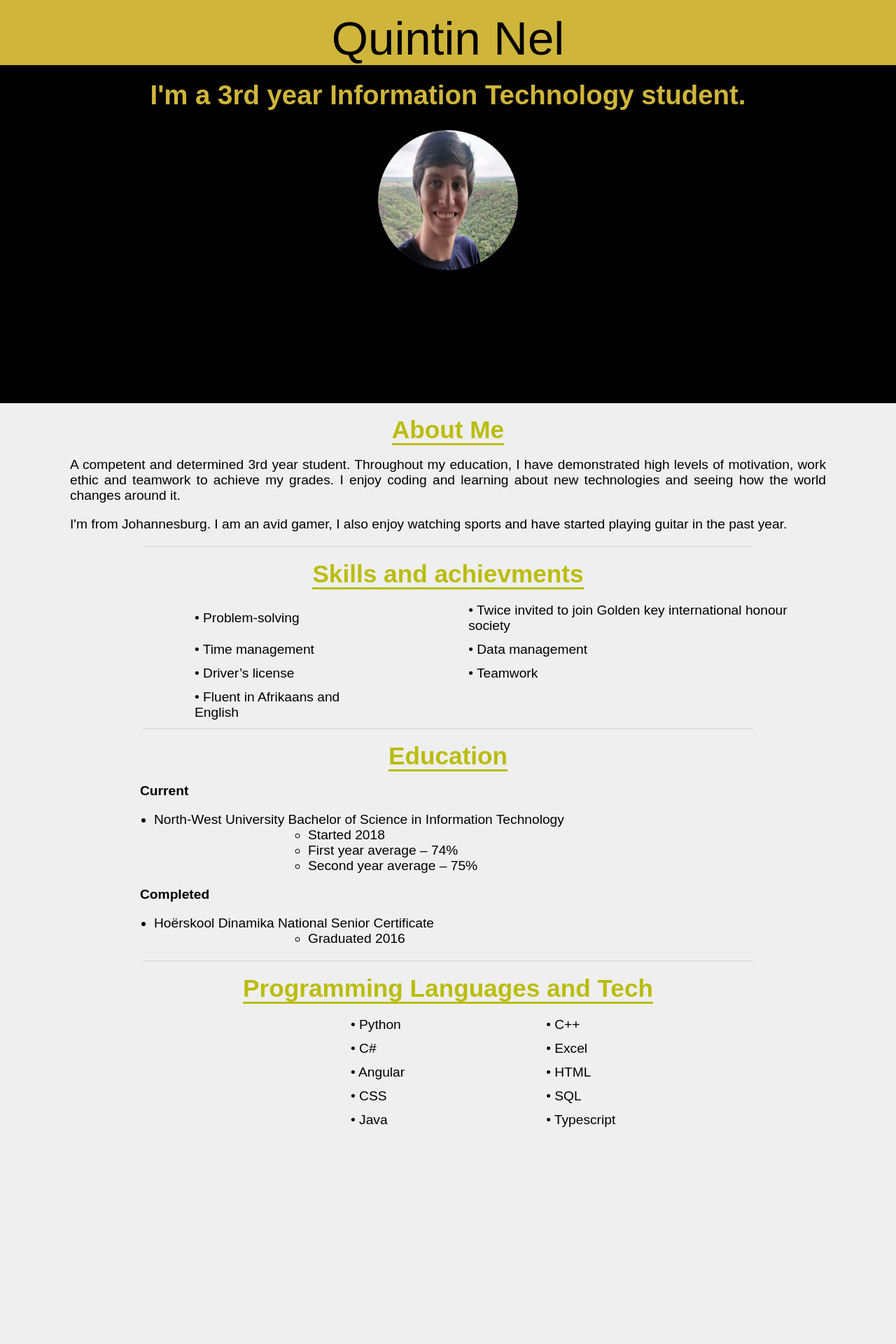
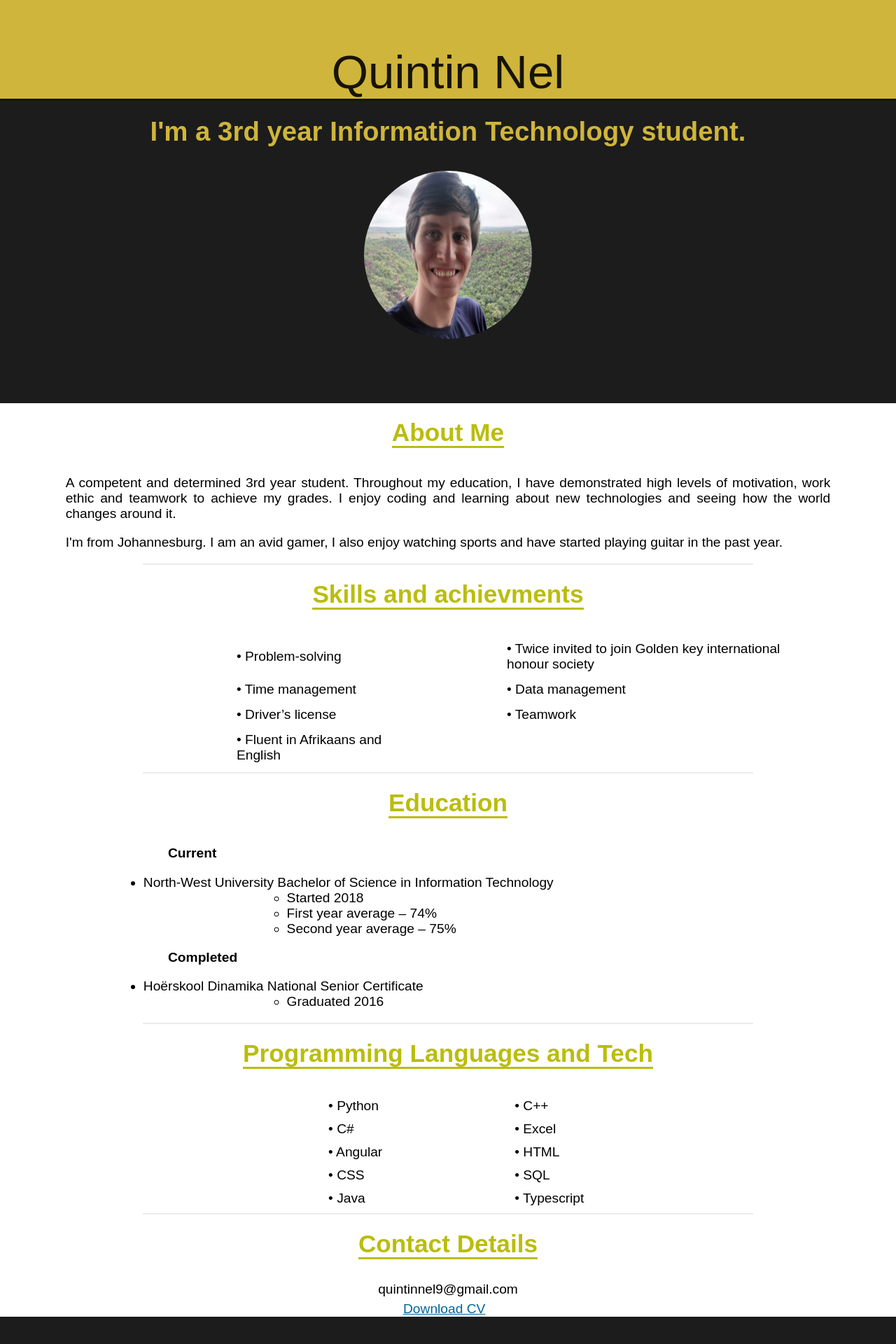
Before and after one commit to QuintinJN/Technical-CV, an Angular app: page / in a window 1280 px wide. Shown: the part 224-2144 px from the top of the page at 70% size. Before the commit the page ends 1846 px from the top, so only its background shows below. Built offline with nearby package versions, Linux system fonts and the light colour scheme.

Commit message:
Added CV button and improved layout

```diff
--- a/package.json
+++ b/package.json
@@ -19,6 +19,7 @@
     "@angular/platform-browser": "~9.1.12",
     "@angular/platform-browser-dynamic": "~9.1.12",
     "@angular/router": "~9.1.12",
+    "file-saver": "^2.0.2",
     "kuduscript": "^1.0.17",
     "rxjs": "~6.5.4",
     "tslib": "^1.10.0",
--- a/src/app/app.component.html
+++ b/src/app/app.component.html
@@ -106,6 +106,15 @@
     <td>• Typescript</td>
   </tr>
 </table>
+<hr>
 <!-- Languages section end -->
-</body>
-</html>
+<!-- Contact me section start -->
+<h2><span>Contact Details</span></h2>
+<p id = "center">quintinnel9@gmail.com</p>
+<button type="button" class="btn" (click)="downloadPdf('./assets/CV.pdf','CV.pdf')">
+  Download CV
+</button>
+<!-- Contact me section end -->
+<div class="bar">
+  <br>
+</div>
--- a/src/app/app.component.scss
+++ b/src/app/app.component.scss
@@ -1,18 +1,18 @@
 html, body {
   font-family: Arial, Helvetica, sans-serif;
   //font-size: 13pt;
-  background-color: #efefef;
+  background-color: #ffffff;
   box-sizing: border-box;
   padding: 0px;
   margin: 0px;
 }
 #header p {
   font-size: 420%;
-  color:black;
-  padding-top: 240px;
+  color: rgba(0, 0, 0, 0.89);
+  padding-top: 36vh;
   margin: auto;
   text-align: center;
-  border-bottom: solid black;
+  border-bottom: solid  rgba(0, 0, 0, 0.89);
   background-color: #CFB53B;
 }
 
@@ -25,16 +25,16 @@ h1 {
   font-size: 2.4rem;
   color: #CFB53B;
   text-align: center;
-  padding: 18px 0px 18px 0px;
-  margin: 0 0 10px 0;
+  padding: 2.73972602739726vh 0 2.73972602739726vh 0;
+  margin: 0 0 1.5220700152207vh 0;
 }
 
 h2 {
   font-size: 2.2rem;
   color: #babd0c;
   text-align: center;
-  padding: 18px 0px 0px 0px;
-  margin: 0 0 10px 0;
+  padding: 2.73972602739726vh 0 2.73972602739726vh 0;
+  margin: 0 0 1.5220700152207vh 0;
 }
 h2 span {
   border-bottom: solid #babd0c;
@@ -44,8 +44,8 @@ p {
   justify-content: center;
   align-items: center;
   text-align: justify;
-  padding-right: 100px;
-  padding-left: 100px;
+  padding-right: 7.320644216691069vw;
+  padding-left: 7.320644216691069vw;
 }
 #information{
   text-align: center;
@@ -54,48 +54,72 @@ p {
 .container{
   width: 100%;
   height: 100vh;
-  background-color: black;
+  background-color: rgba(0, 0, 0, 0.89);
   position:relative;
 }
 h3{
   font-size: 2.4rem;
   color: #babd0c;
   text-align: center;
-  padding: 18px 0px 18px 0px;
-  margin: 0 0 10px 0;
+  padding: 2.73972602739726vh 0 2.73972602739726vh 0;
+  margin: 0 0 1.5220700152207vh 0;
 }
 h3 span {
   border-bottom: solid #babd0c;
 }
 hr{
-  border: 0.2px solid rgba(163, 162, 162, 0.2);
+  border:  0.030441400304414vh solid rgba(163, 162, 162, 0.2);
   width: 68%;
   margin: auto;
 }
 table.a{
   font-size: 1.2rem;
-  padding-left: 147px;
-  border-spacing: 130px 10px;
+  padding-left: 22.374429223744293vh;
+  border-spacing: 19.7869101978691vh  1.5220700152207vh;
 }
 #bold{
   font-weight: bold;
-  padding-left: 200px;
+  padding-left: 30vh;
 }
 ul{
   font-size: 1.2rem;
   justify-content: center;
   align-items: center;
   text-align: justify;
-  padding-right: 100px;
-  padding-left: 220px;
+  padding-right: 7vw;
+  padding-left: 16vw;
 }
 table.b{
   font-size: 1.2rem;
-  border-spacing: 200px 10px;
-  margin-left: 300px;
+  border-spacing: 14.641288433382138vw 0.7320644216691069vw;
+  margin-left: 21.961932650073205vw;
 }
 .img-responsive{
-  width: 200px;
-  height: 200px;
+  width: 30vh;
+  height: 30vh;
   border-radius: 50%;
 }
+#center{
+  margin: auto;
+  text-align: center;
+  padding-bottom: .76103500761035vh;
+}
+.bar{
+  margin: 0;
+  padding: 0;
+  height: 7.610350076103501vh;
+  width: 100vw;
+  position: absolute; // so that you can place the blank div(or blank space) wherever you want it. Make sure you have a "position: relative;" div. Absolute div must be inside a Relative div.
+  background-color: rgba(0, 0, 0, 0.89);
+}
+.btn{
+  cursor: pointer;
+  font-size: 1.2rem;
+  border: none;
+  margin-left: 45vw;
+  background: none!important;
+  border: none;
+  padding: 0!important;
+  color: #069;
+  text-decoration: underline;
+}
--- a/src/app/app.component.ts
+++ b/src/app/app.component.ts
@@ -1,10 +1,23 @@
-import { Component } from '@angular/core';
+import { Component, OnInit } from '@angular/core';
+
+declare var require: any;
+const FileSaver = require('file-saver');
 
 @Component({
   selector: 'app-root',
   templateUrl: './app.component.html',
   styleUrls: ['./app.component.scss']
 })
-export class AppComponent {
-  title = 'CV';
+export class AppComponent implements OnInit {
+
+
+  constructor() { }
+
+  ngOnInit() {
+  }
+
+  downloadPdf(pdfUrl: string, pdfName: string ) {
+    FileSaver.saveAs(pdfUrl, pdfName);
+  }
+
 }
--- a/src/styles.scss
+++ b/src/styles.scss
@@ -2,5 +2,5 @@
 html,body{
   margin: 0px;
   padding: 0px;
-  background-color: #efefef;
+  background-color: #ffffff;
 }
```
Also changed, not shown: 2 other files (tests, documents, lock files or other folders).
